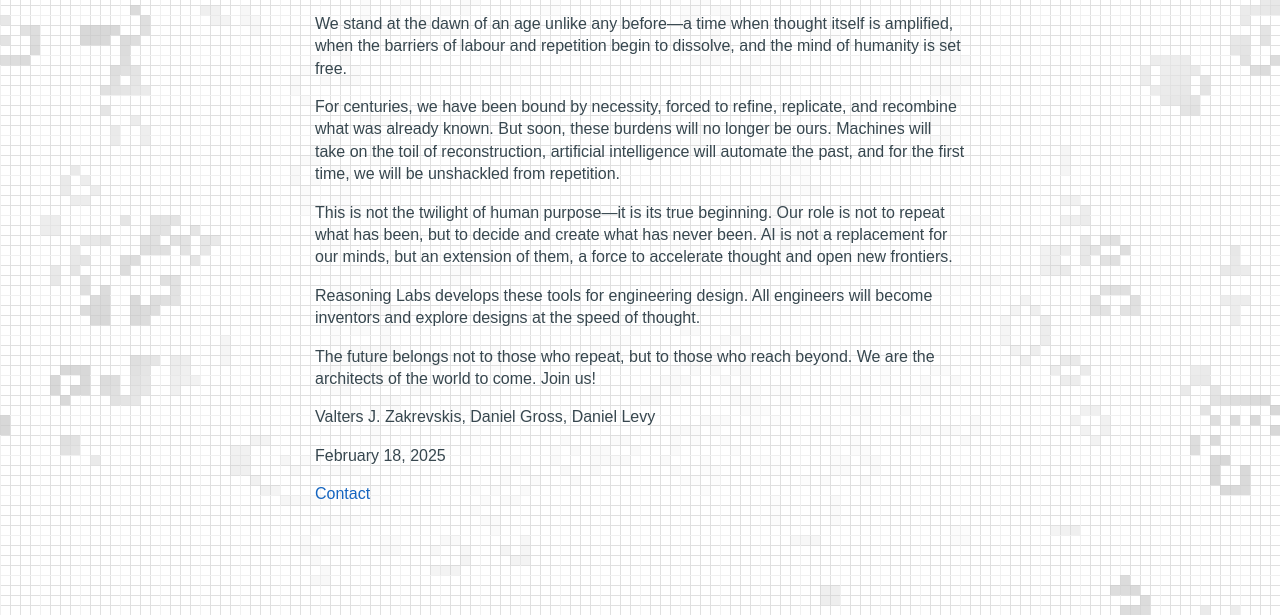
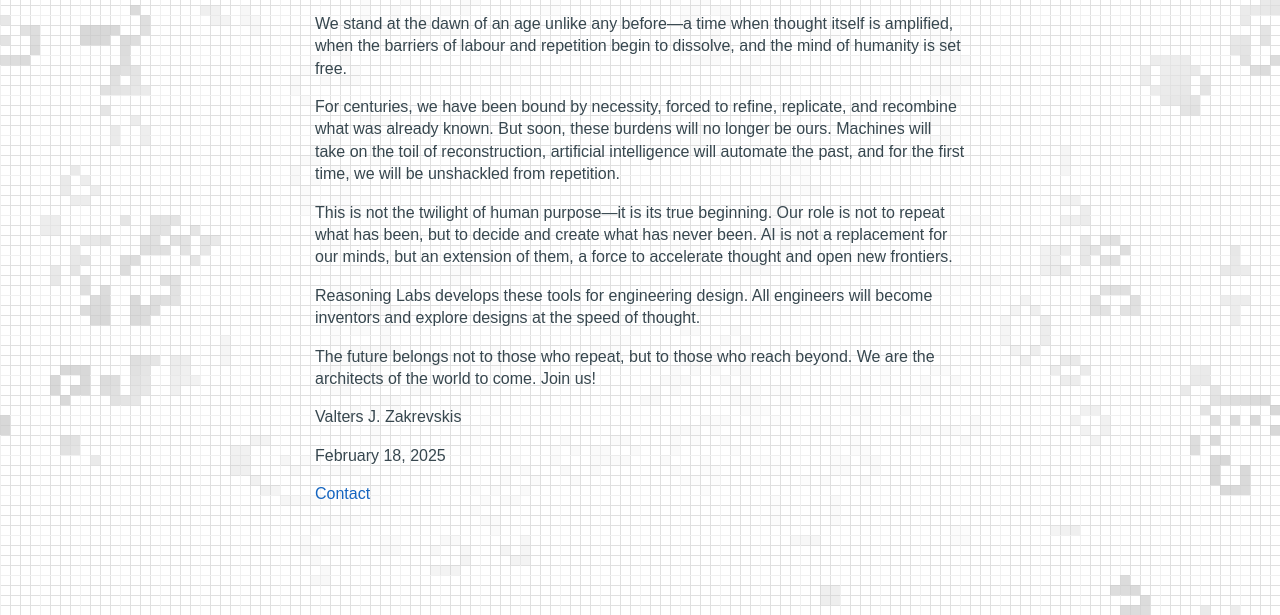
Before and after one commit to ReasoningLabs/reasoninglabs.github.io, a plain HTML site: page index.html in a window 1280 px wide. Shown: the part 185-800 px from the top of the page. Drawn offline with Linux system fonts and the light colour scheme.

Commit message:
autor edit its just me

```diff
--- a/index.html
+++ b/index.html
@@ -106,7 +106,7 @@
       The future belongs not to those who repeat, but to those who reach beyond. We are the architects of the world to come.
       Join us!
     </p>
-    <p>Valters J. Zakrevskis, Daniel Gross, Daniel Levy</p>
+    <p>Valters J. Zakrevskis</p>
     <p>February 18, 2025</p>
     <a href="https://x.com/Valtersjz" target="_blank" rel="noopener noreferrer">Contact</a>
   </div>
```
